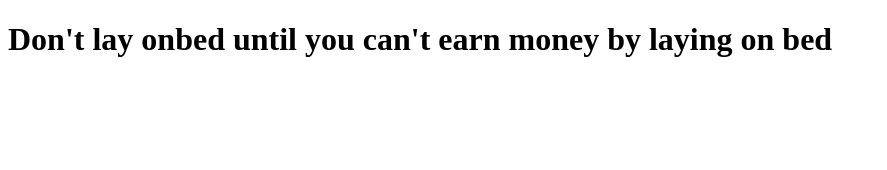
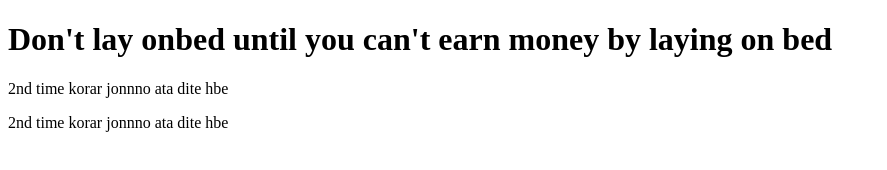
Before and after one commit to sakibsaron1/bash, a plain HTML site: page index.html in a window 1280 px wide. Shown: the whole page, without its empty margins (0-887 px from the left). Drawn offline with Linux system fonts and the light colour scheme.

Commit message:
new akta

```diff
--- a/index.html
+++ b/index.html
@@ -8,5 +8,8 @@
 </head>
 <body>
     <h1>Don't lay onbed until you can't earn money by laying on bed</h1>
+    <p>2nd time korar jonnno ata dite hbe</p>
+    <p>2nd time korar jonnno ata dite hbe</p>
+
 </body>
 </html>
```
